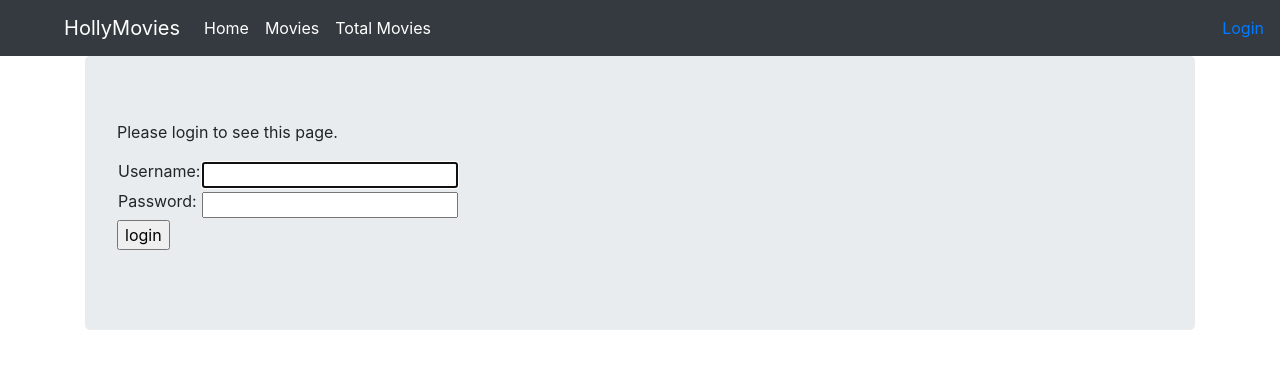
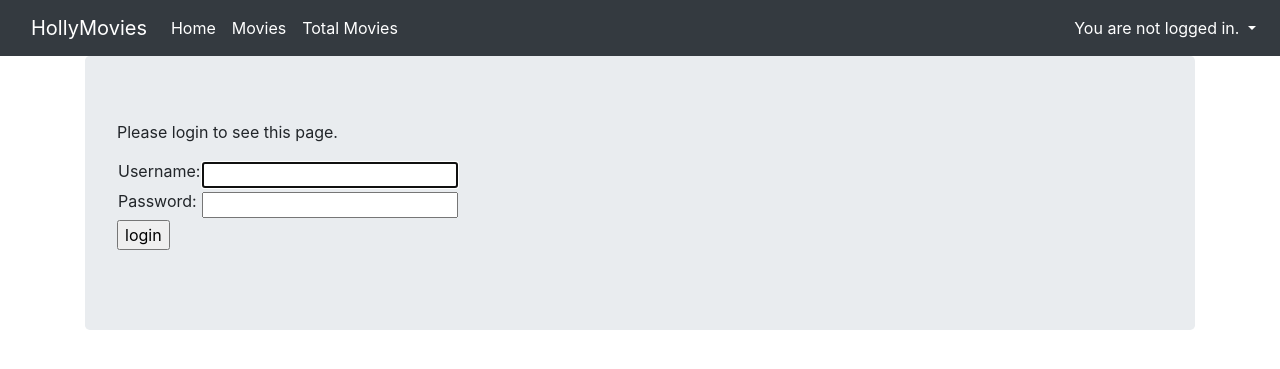
Before and after one commit to Lafaiet/holly-movies, a Django app: page /accounts/login/?next=/movies/create in a window 1280 px wide. Shown: the top 369 px of the page. Run offline with Django 3.2, Linux system fonts and the light colour scheme; some libraries are stand-ins or nearby versions.

Commit message:
Adding dropdown login menu

```diff
--- a/hollymovies/viewer/templates/base.html
+++ b/hollymovies/viewer/templates/base.html
@@ -39,13 +39,27 @@
 
       </div>
 
-       <ul class="nav navbar-nav navbar-right">
-          {% if user.is_authenticated %}
-              <li><a href="{% url 'logout' %}?next={{ request.path }}">Logout</a></li>
-         {% else %}
-              <li><a href="{% url 'login' %}">Login</a></li>
-         {% endif %}
-       </ul>
+       <div class="navbar-nav ml-auto">
+  <div class="nav-item dropdown">
+    {% if user.is_authenticated %}
+      <a class="nav-link active dropdown-toggle" href="#" data-toggle="dropdown">
+        {% if user.first_name %}Hello, {{ user.first_name }}!
+        {% else %}Hello, {{ user.username }}!{% endif %}
+      </a>
+      <div class="dropdown-menu dropdown-menu-right">
+        <a class="dropdown-item text-right" href="{% url 'logout' %}">Logout</a>
+        <a class="dropdown-item text-right" href="{% url 'password_change' %}">Change password</a>
+      </div>
+    {% else %}
+      <a class="nav-link active dropdown-toggle" href="#" data-toggle="dropdown">
+        You are not logged in.
+      </a>
+      <div class="dropdown-menu dropdown-menu-right">
+        <a class="dropdown-item text-right" href="{% url 'login' %}">Login</a>
+      </div>
+    {% endif %}
+  </div>
+       </div>
 
     </nav>
     <div class="container">
```
